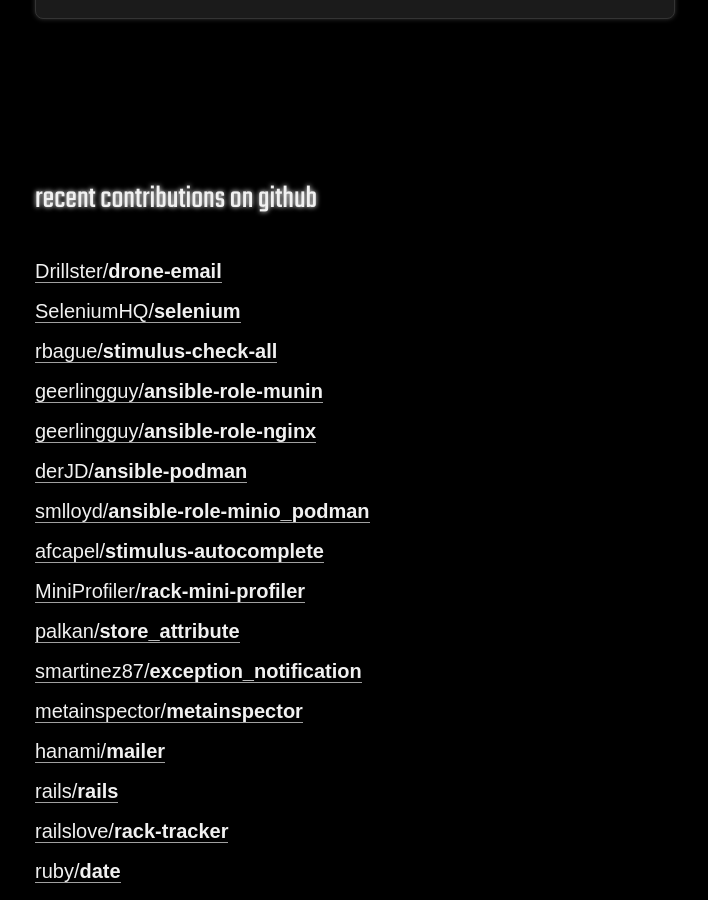
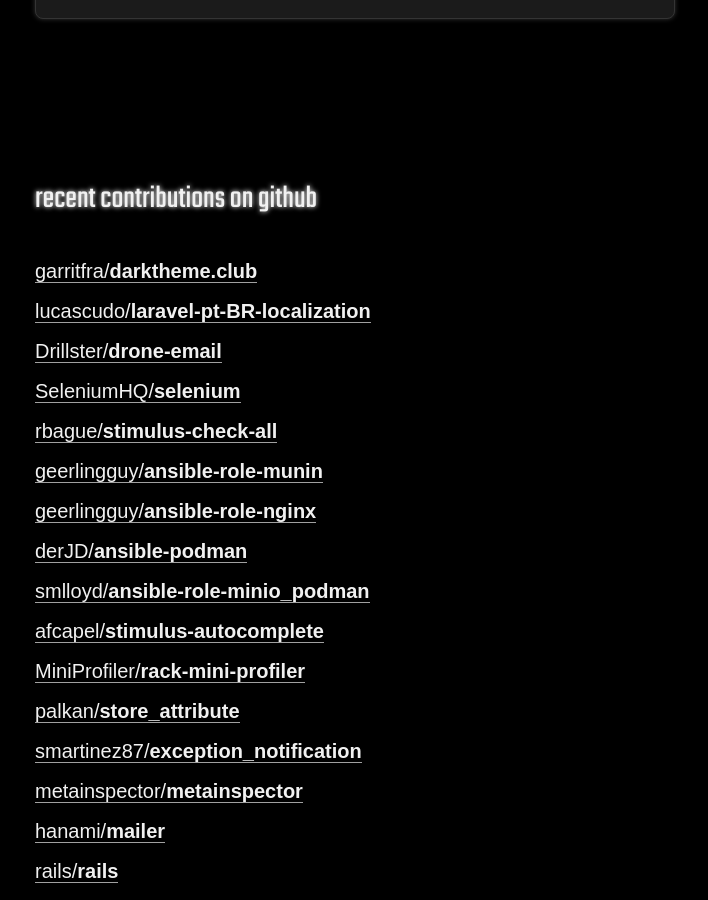
Before and after one commit to glaszig/glaszig.github.io, a Jekyll site: the page built from index.html, in a window 1280 px wide and 900 px high, scrolled down 2565 px. Shown: the whole window, without its empty margins (285-993 px from the left). Built offline with Jekyll 4.4.1, drawn with Linux system fonts in a browser that asks for light colours.

Commit message:
update gh contribs

```diff
--- a/_includes/github_contributions.md
+++ b/_includes/github_contributions.md
@@ -1,3 +1,5 @@
+* [garritfra/**darktheme.club**](https://github.com/garritfra/darktheme.club/commits?author=glaszig)
+* [lucascudo/**laravel-pt-BR-localization**](https://github.com/lucascudo/laravel-pt-BR-localization/commits?author=glaszig)
 * [Drillster/**drone-email**](https://github.com/Drillster/drone-email/commits?author=glaszig)
 * [SeleniumHQ/**selenium**](https://github.com/SeleniumHQ/selenium/commits?author=glaszig)
 * [rbague/**stimulus-check-all**](https://github.com/rbague/stimulus-check-all/commits?author=glaszig)
```
Also changed, not shown: other parts of _includes/github_contributions.md (+1 -1 lines).
